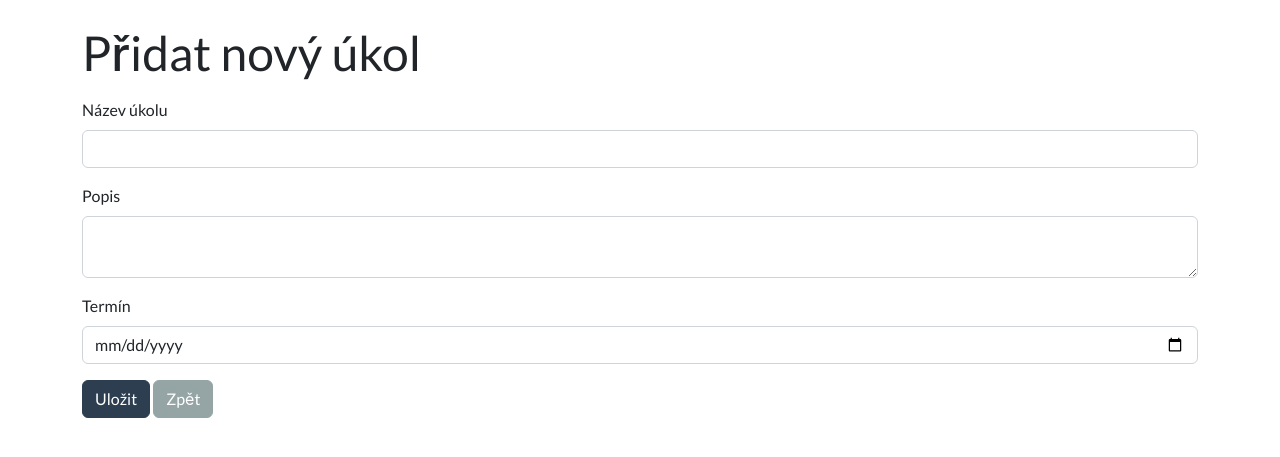
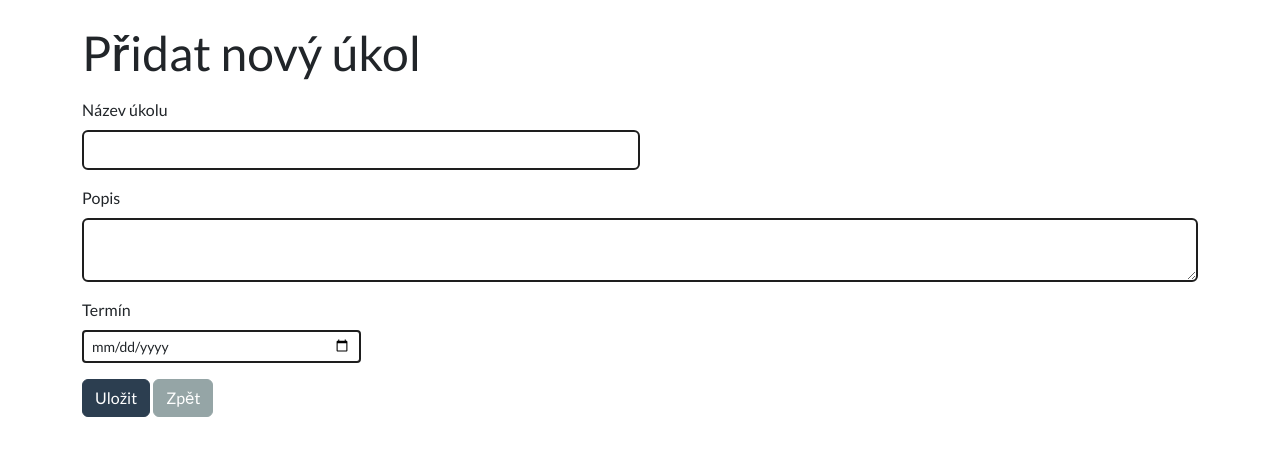
Before and after one commit to LoonelyyyNardo/achievoproject, a CodeIgniter 4 app: the page made by app/Views/task_add.php in a window 1280 px wide. Shown: the part 72-529 px from the top of the page. Run offline with PHP 8.4 and a stand-in for CodeIgniter, Linux system fonts and the light colour scheme; the template is opened without the code that fills it, so the values that code supplies are empty; some libraries are stand-ins or nearby versions.

Commit message:
Upraveno stylování v Tasks

```diff
--- a/app/Views/layout.php
+++ b/app/Views/layout.php
@@ -1,5 +1,12 @@
 <!DOCTYPE html>
 <html lang="cs">
+<style>
+    .form-control:focus {
+        border-color: #0d6efd !important;
+        box-shadow: 0 0 0 0.20rem rgba(13,110,253,.25) !important;
+    }
+</style>
+
 <head>
     <meta charset="UTF-8">
     <title><?= $title ?? 'Achievo' ?></title>
--- a/app/Views/task_add.php
+++ b/app/Views/task_add.php
@@ -6,17 +6,17 @@
 <form action="<?= base_url('/tasks/store') ?>" method="post" class="mt-3">
     <div class="mb-3">
         <label for="title" class="form-label">Název úkolu</label>
-        <input type="text" name="title" id="title" class="form-control" required>
+        <input type="text" name="title" id="title" class="form-control w-50" style="border: 2px solid #1e1e1eff;" required>
     </div>
 
     <div class="mb-3">
         <label for="description" class="form-label">Popis</label>
-        <textarea name="description" id="description" class="form-control"></textarea>
+        <textarea name="description" id="description" class="form-control" style="border: 2px solid #1e1e1eff;"></textarea>
     </div>
 
     <div class="mb-3">
         <label for="deadline" class="form-label">Termín</label>
-        <input type="date" name="deadline" id="deadline" class="form-control">
+        <input type="date" name="deadline" id="deadline" class="form-control form-control-sm w-25" style="border: 2px solid #1e1e1eff;">
     </div>
 
     <button type="submit" class="btn btn-primary">Uložit</button>
--- a/app/Views/tasks.php
+++ b/app/Views/tasks.php
@@ -26,7 +26,7 @@
                         <?php if ($task['status'] == 'completed'): ?>
                             <span class="badge bg-success">Hotovo</span>
                         <?php else: ?>
-                            <span class="badge bg-warning text-dark">Čeká</span>
+                            <span class="badge bg-warning">Nesplněno</span>
                         <?php endif; ?>
                     </td>
                     <td>
```
